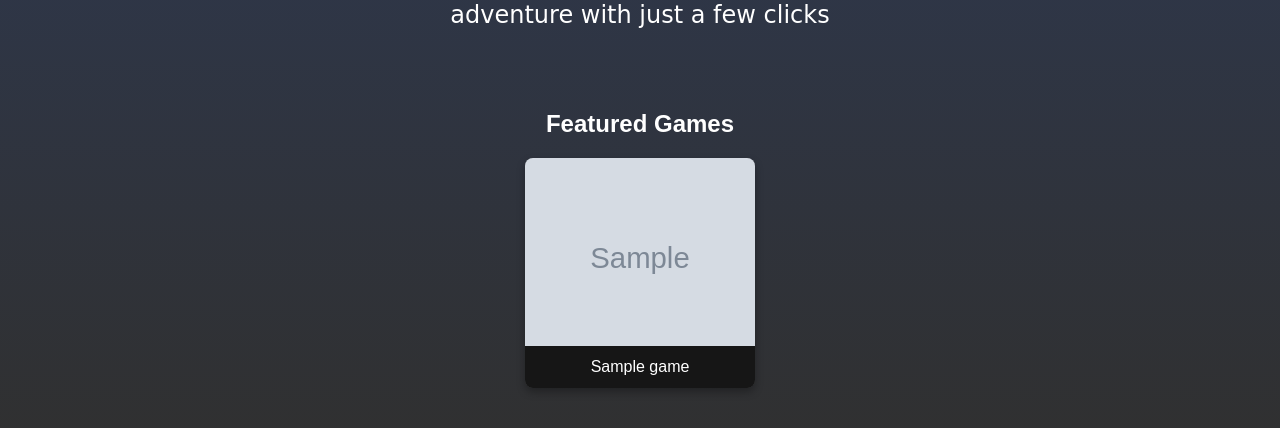
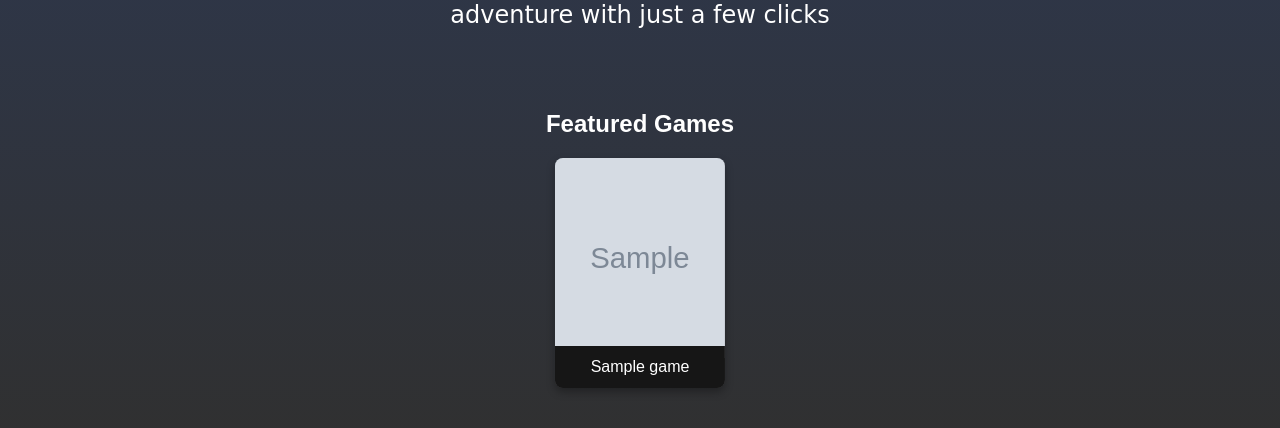
Before and after one commit to shohaibb/Showell, a Flask app: template templates/index.html in a window 1280 px wide. Shown: the part 348-776 px from the top of the page. Run offline with Flask 3, Linux system fonts and the light colour scheme; the template is opened without the code that fills it: most values are stand-ins (such as "Sample title", 1, 10 or a date in 2020); grey boxes marked "Sample" are stand-in pictures; some web fonts are replaced.

Commit message:
home page ui change

```diff
--- a/static/homepage.css
+++ b/static/homepage.css
@@ -209,11 +209,11 @@ svg {
 .game-grid {
     display: flex;
     justify-content: center;
-    gap: 40px;
+    gap: 60px;
 }
 
 .game-card {
-    width: 230px;
+    width: 170px;
     height: 230px;
     background-color: #ffffff21;
     border-radius: 8px;
```
